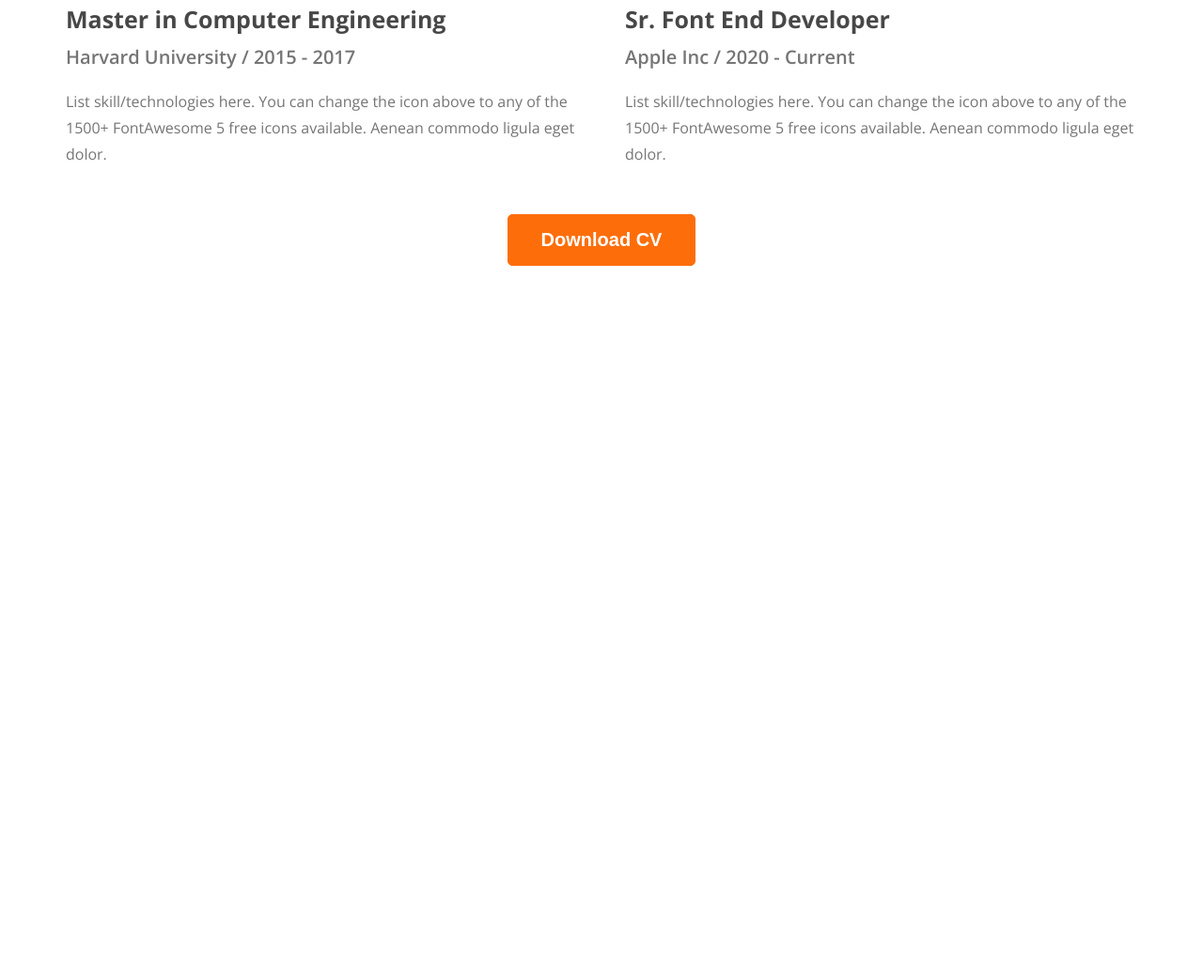
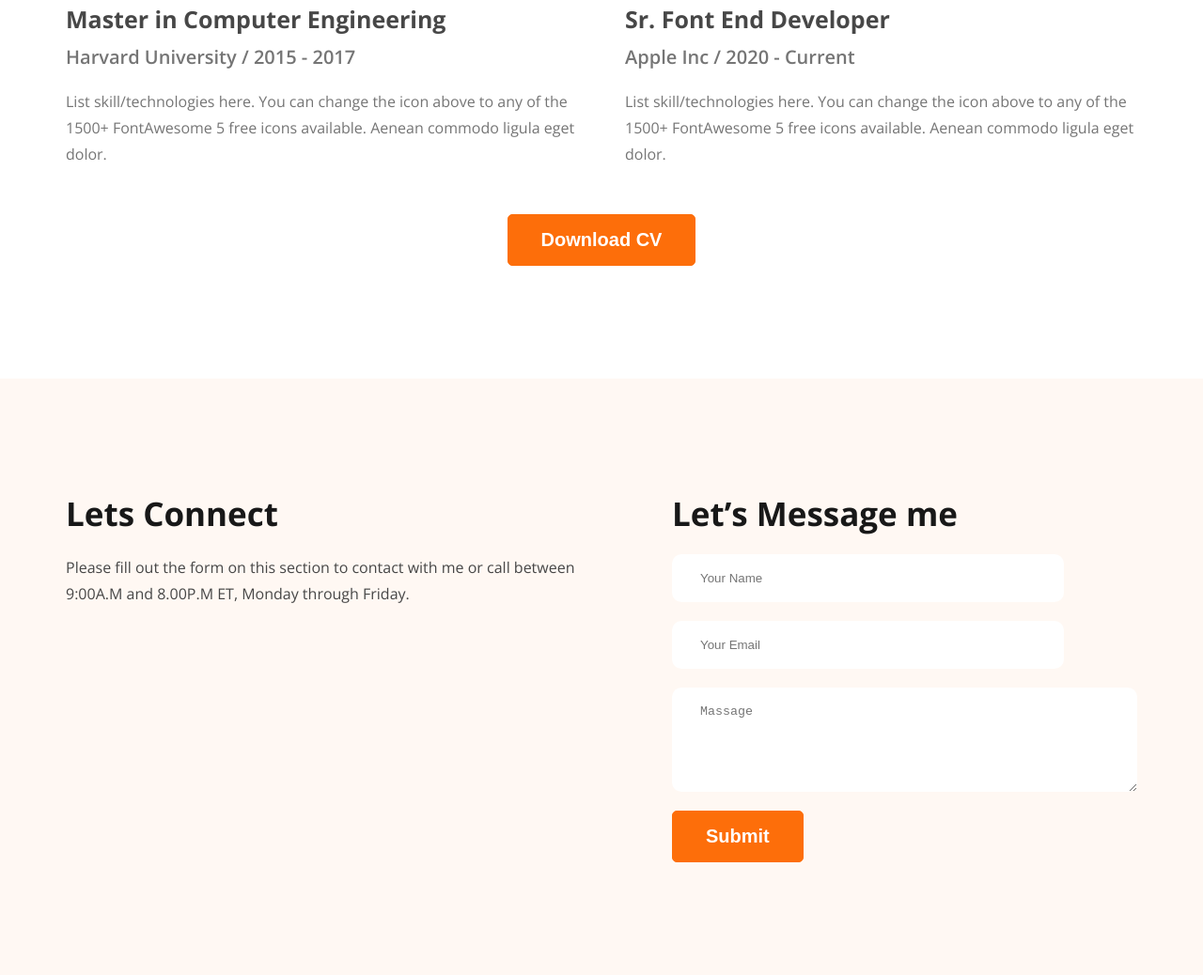
Before and after one commit to rockydey/developer-portfolio-practices, a plain HTML site: page index.html in a window 1280 px wide. Shown: the part 2823-3861 px from the top of the page at 94% size. Before the commit the page ends 3226 px from the top, so only its background shows below. Drawn offline with nearby package versions, Linux system fonts and the light colour scheme.

Commit message:
finish footer section

```diff
--- a/index.html
+++ b/index.html
@@ -47,6 +47,7 @@
         </div>
       </section>
     </header>
+
     <main>
       <!-- About Me Section -->
       <section class="about-me">
@@ -147,9 +148,7 @@
             <h3 class="edx-title">My Education</h3>
             <div class="edu-exp-info">
               <h3 class="edu-exp-title">Master in Computer Engineering</h3>
-              <h4 class="edu-exp-caption">
-                Harvard University / 2015 - 2017
-              </h4>
+              <h4 class="edu-exp-caption">Harvard University / 2015 - 2017</h4>
               <p class="edu-exp-text">
                 List skill/technologies here. You can change the icon above to
                 any of the 1500+ FontAwesome 5 free icons available. Aenean
@@ -159,9 +158,7 @@
             <hr />
             <div class="edu-exp-info">
               <h3 class="edu-exp-title">Master in Computer Engineering</h3>
-              <h4 class="edu-exp-caption">
-                Harvard University / 2015 - 2017
-              </h4>
+              <h4 class="edu-exp-caption">Harvard University / 2015 - 2017</h4>
               <p class="edu-exp-text">
                 List skill/technologies here. You can change the icon above to
                 any of the 1500+ FontAwesome 5 free icons available. Aenean
@@ -171,9 +168,7 @@
             <hr />
             <div class="edu-exp-info">
               <h3 class="edu-exp-title">Master in Computer Engineering</h3>
-              <h4 class="edu-exp-caption">
-                Harvard University / 2015 - 2017
-              </h4>
+              <h4 class="edu-exp-caption">Harvard University / 2015 - 2017</h4>
               <p class="edu-exp-text">
                 List skill/technologies here. You can change the icon above to
                 any of the 1500+ FontAwesome 5 free icons available. Aenean
@@ -218,6 +213,37 @@
         <button class="btn-primary">Download CV</button>
       </section>
     </main>
-    <footer></footer>
+
+    <footer id="footer-style">
+      <section class="footer-section">
+        <div class="connect">
+          <h3 class="footer-common-title">Lets Connect</h3>
+          <p class="connect-text">
+            Please fill out the form on this section to contact with me or call
+            between 9:00A.M and 8.00P.M ET, Monday through Friday.
+          </p>
+        </div>
+        <div class="message">
+          <h3 class="footer-common-title">Let’s Message me</h3>
+          <form action="" class="form">
+            <input
+              type="text"
+              class="form-name"
+              name=""
+              placeholder="Your Name"
+              id="" />
+            <input type="email" class="form-email" placeholder="Your Email" />
+            <textarea
+              name=""
+              class="form-textarea"
+              id=""
+              placeholder="Massage"
+              cols="30"
+              rows="5"></textarea>
+            <input type="submit" value="Submit" class="btn-primary" />
+          </form>
+        </div>
+      </section>
+    </footer>
   </body>
 </html>
--- a/styles/developer.css
+++ b/styles/developer.css
@@ -251,3 +251,42 @@ nav .nav-title a > span {
   font-weight: 400;
   line-height: 28px;
 }
+
+/* footer style */
+#footer-style {
+  background: #fff8f3;
+}
+.footer-section {
+  width: 1140px;
+  margin: 0px auto;
+  padding: 120px 0px;
+  display: flex;
+  justify-content: space-between;
+  gap: 100px;
+}
+.footer-common-title {
+  color: #181818;
+  font-size: 35px;
+  font-weight: 700;
+  margin-bottom: 20px;
+}
+.connect-text {
+  color: #474747;
+  font-size: 16px;
+  font-weight: 400;
+  line-height: 28px;
+}
+.form {
+  display: flex;
+  flex-direction: column;
+  align-items: start;
+}
+.form-name,
+.form-email,
+.form-textarea {
+  border: none;
+  padding: 18px 210px 18px 30px;
+  border-radius: 10px;
+  background: #fff;
+  margin-bottom: 20px;
+}
```
